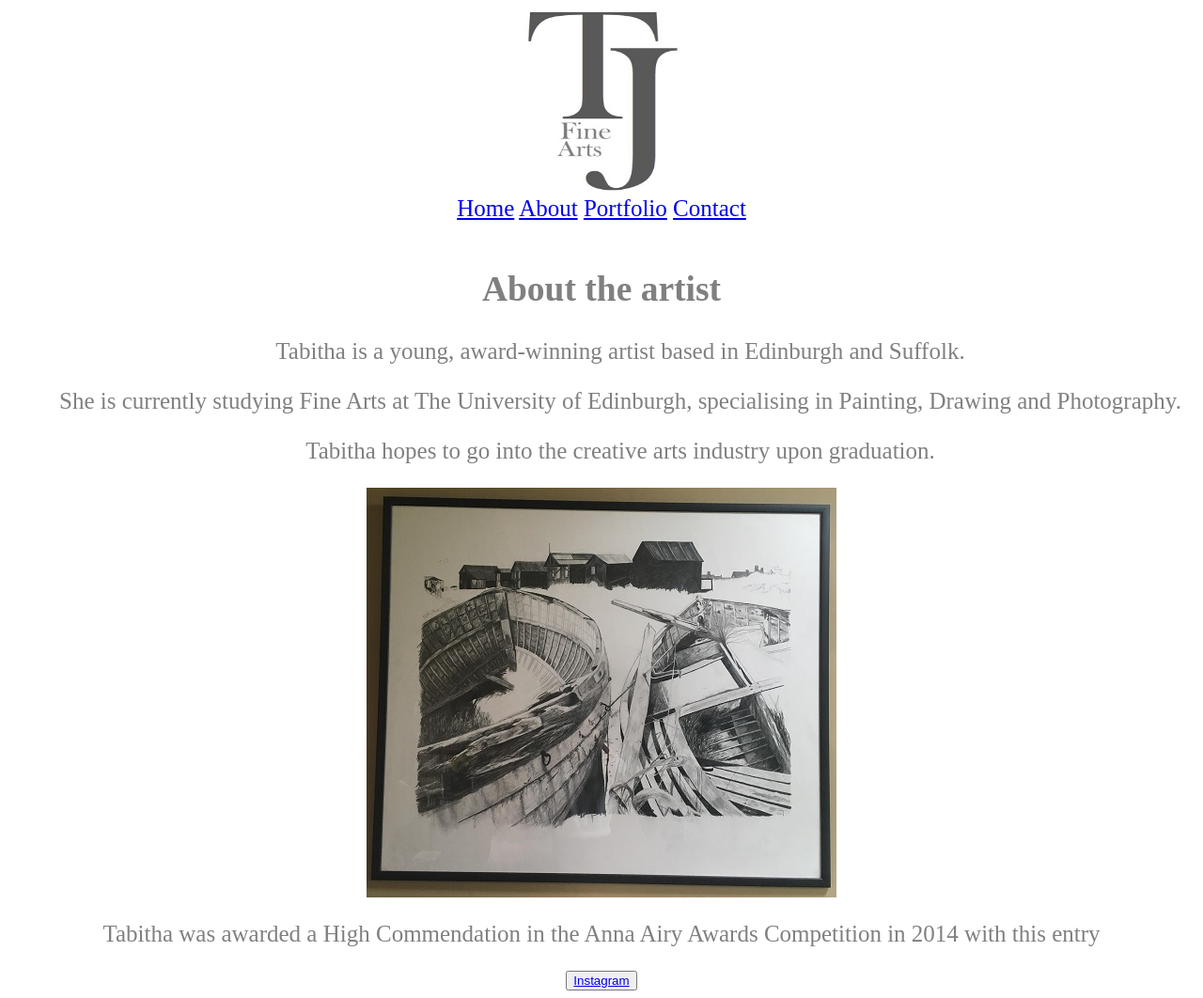
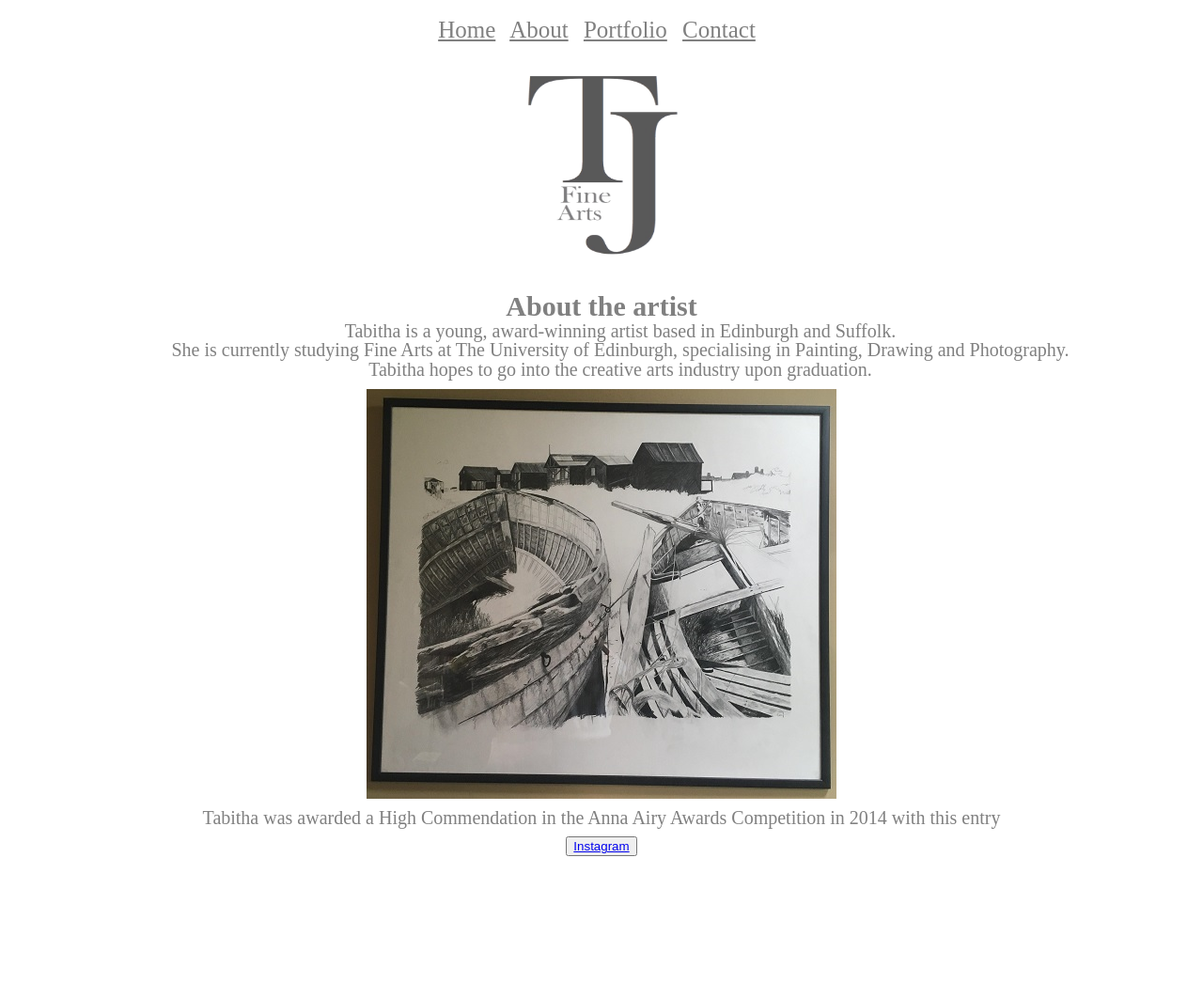
Before and after one commit to jj96/TJ, a plain HTML site: page tj_art_about.html in a window 1280 px wide. Shown: the whole page at 94% size. After the commit the page ends 929 px from the top, so only its background shows below. Drawn offline with Linux system fonts and the light colour scheme; files that its build step writes are made by us from their sources.

Commit message:
about html changed
restructured html and added code to align the text better.

```diff
--- a/css/tj_art.css
+++ b/css/tj_art.css
@@ -46,7 +46,12 @@ margin-top: 50px;
   size: 1%;
 }
 
-.art_text{
+.art_main{
+  margin-top:20px;
+  font-size: 20px;
+  line-height:0.7px;
+}
+.headline{
   font-size: 30px;
 }
 /*Body*/
--- a/tj_art_about.html
+++ b/tj_art_about.html
@@ -4,38 +4,50 @@
   <div class="title">
     <title> About</title>
     <meta name="viewport" content="width=device-width, initial-scale=1.0">
-<link rel="stylesheet" type="text/css" href="*./css/tj_art.css">
+    <link rel="stylesheet" type="text/css" href="./css/tj_art.css">
   </div>
 </head>
-
 <body>
-  <div class="logo">
-  <img class="img-responsive"src='img/TJ_finearts_logo_50.JPG' style="width:170px;height:200px;">
-
-<div class="nav" id="nav">
+  <body>
+    <div class="layout">
+      <header>
+        <div class="header">
+          <div class="container">
+            <nav class="header_nav">
               <a href="tj_art.html">Home</a>
               <a href="tj_art_about.html">About</a>
               <a href="tj_art_portfolio.html">Portfolio</a>
               <a href="tj_art_contact.html">Contact</a>
+            </nav>
+            <div class="header_logo">
+              <img class="img-responsive"src='img/TJ_finearts_logo_50_T.png'>
+            </div>
+          </div>
         </div>
       </header>
-
+      <main>
         <div class="main">
-<h2> About the artist</h2>
+          <div class="art_main">
+            <h2 class="headline">About the artist</h2>
             <ul> Tabitha is a young, award-winning artist based in Edinburgh and Suffolk.</ul>
             <ul>She is currently studying Fine Arts at The University of Edinburgh, specialising in Painting, Drawing and Photography.</ul>
             <ul>Tabitha hopes to go into the creative arts industry upon graduation.</ul>
-</div>
-
+            <figure class="art_picture">
               <img src="img/tj_boats_500px.jpg">
-<div class="boats_caption">
+              <div class="art-text">
                 <p> Tabitha was awarded a High Commendation in the Anna Airy Awards Competition in 2014 with this entry</p>
               </div>
-
-</body>
-
+            </figure>
+          </div>
+        </div>
+      </main>
+      <footer>
         <div class="footer">
+          <div id='social-buttons'>
             <button class='btn btn-primary btn-lg btn-instagram'> <a href="https://www.instagram.com/tabbyclare/" class-"fa fa-instagram">Instagram</a></button>
           </div>
-
+        </div>
+      </footer>
+    </div>
+  </body>
 </html>
```
Also changed, not shown: tj_art.html (+1 -1 lines). Lines whose indentation alone changed are shown as unchanged.
